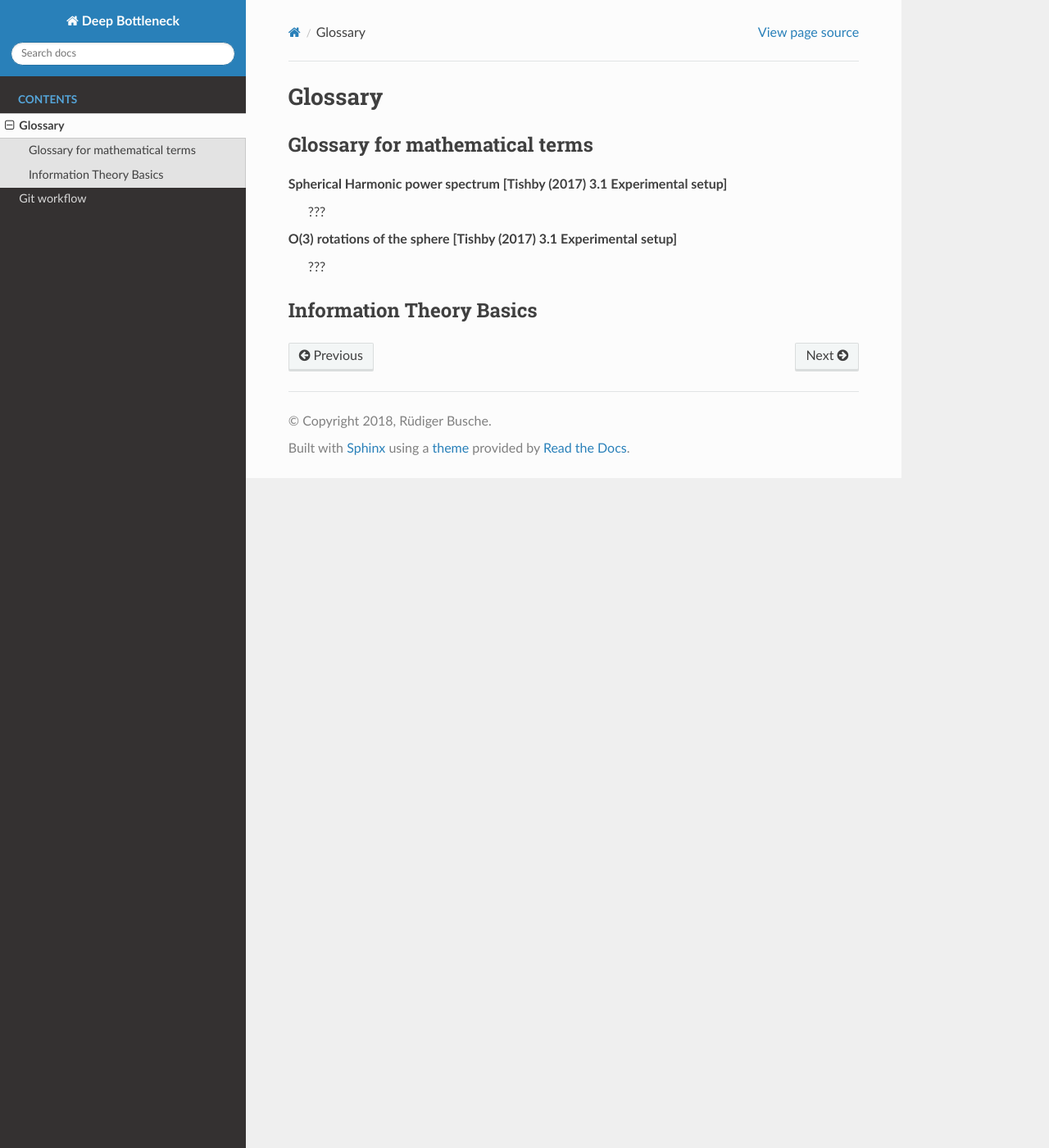
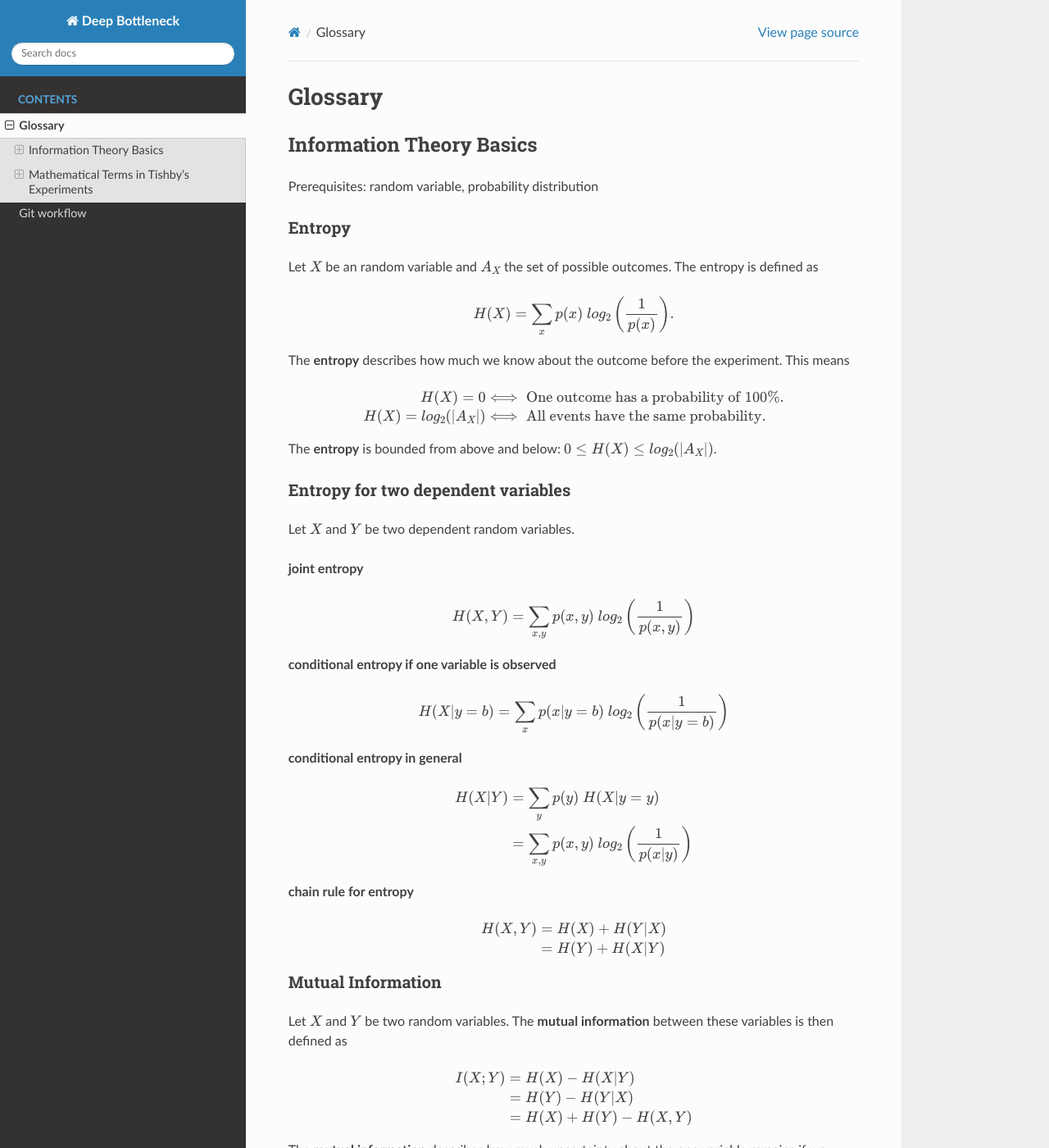
Before and after one commit to neuroinfo-os/deep-bottleneck, a Sphinx documentation site: the page built from docs/glossary.rst, in a window 1280 px wide and 1400 px high. Shown: the whole window at 82% size. Built offline with Sphinx 7.4.7 and the Read the Docs theme 2.0.0, drawn with Linux system fonts in a browser that asks for light colours; some of the changed text lies outside the part shown.

Commit message:
Added Information Theory Basics to glossary

```diff
--- a/docs/glossary.rst
+++ b/docs/glossary.rst
@@ -2,14 +2,130 @@
 Glossary
 ========
 
-Glossary for mathematical terms
--------------------------------
+Information Theory Basics
+-------------------------
+
+Prerequisites: random variable, probability distribution
+
+..
+  Ensemble
+  ^^^^^^^^
+  We extend the notion of a random variable to the notion of an **ensemble**.
+  An **ensemble** :math:`{X}` is a triplet :math:`(x, A_X, P_X)`, where :math:`x`
+  is just the variable denoting the outcomes of the random variable, :math:`A_X`
+  is the set of all possible outcomes and :math:`P_X` is the defining probability
+  distribution.
+
+
+
+Entropy
+^^^^^^^
+Let :math:`X` be an random variable and :math:`A_X` the set of possible
+outcomes. The entropy is defined as
+
+.. math::
+
+  H(X) = \sum_{x} p(x) \ log_2\left(\frac{1}{p(x)}\right).
+
+The **entropy** describes how much we know about the outcome before
+the experiment. This means
+
+.. math::
+
+  H(X) = 0 &\iff \text{One outcome has a probability of 100%.} \\
+  H(X) = log_2(|A_X|) &\iff \text{All events have the same probability.}
+
+
+The **entropy** is bounded from above and below: :math:`0 \leq H(X) \leq log_2(|A_X|)`.
+
+Entropy for two dependent variables
+^^^^^^^^^^^^^^^^^^^^^^^^^^^^^^^^^^^
+Let :math:`X` and :math:`Y` be two dependent random variables.
+
+**joint entropy**
+
+.. math::
+  H(X,Y) = \sum_{x,y} p(x,y) \ log_2\left(\frac{1}{p(x,y)}\right)
+
+**conditional entropy if one variable is observed**
+
+.. math::
+  H(X|y=b) = \sum_{x} p(x|y=b) \ log_2\left(\frac{1}{p(x|y=b)}\right)
+
+**conditional entropy in general**
+
+.. math::
+  H(X|Y) &= \sum_{y} p(y) \ H(X|y=y) \\
+         &= \sum_{x,y} p(x,y) \ log_2\left(\frac{1}{p(x|y)}\right)
+
+**chain rule for entropy**
+
+.. math::
+  H(X,Y) &= H(X) + H(Y|X) \\
+         &= H(Y) + H(X|Y)
+
+
+Mutual Information
+^^^^^^^^^^^^^^^^^^
+Let :math:`X` and :math:`Y` be two random variables. The **mutual information**
+between these variables is then defined as
+
+.. math::
+  I(X;Y) &= H(X) - H(X|Y) \\
+         &= H(Y) - H(Y|X) \\
+         &= H(X) + H(Y) - H(X,Y)
+
+The **mutual information** describes how much uncertainty about the one variable
+remains if we observe the other. It holds that
+
+.. math::
+  I(X;Y) = I(Y;X)
+  I(X;Y) \geq 0
+
+The following figure gives a good overview:
+
+.. image:: images/mutual_info_overview.png
+  :width: 300pt
+
+
+
+
+Kullback-Leibler divergence
+^^^^^^^^^^^^^^^^^^^^^^^^^^^
+Let :math:`X` be a random variable and :math:`p(x)` and :math:`q(x)` two
+probability distributions over this random variable. The **Kullback-Leibler
+divergence** is defined as
+
+.. math::
+
+  D_{KL}(p||q) = \sum_{x} p(x) \ log_2\left(\frac{p(x)}{q(x)}\right)
+
+
+The **Kullback-Leibler divergence** is often called *relative entropy* and
+denotes "something" like a distance between two distributions:
+
+.. math::
+
+  &D_{KL}(p||q) \geq 0 \\
+  &D_{KL}(p||q) = 0 \iff p=q
+
+Yet it is not a real distance as symmetry is not given.
+
+
+
+Typicality
+^^^^^^^^^^
+TODO
+
+
+
+Mathematical Terms in Tishby's Experiments
+------------------------------------------
 
 Spherical Harmonic power spectrum [Tishby (2017) 3.1 Experimental setup]
-    ???
+^^^^^^^^^^^^^^^^^^^^^^^^^^^^^^^^^^^^^^^^^^^^^^^^^^^^^^^^^^^^^^^^^^^^^^^^
+TODO
 
 O(3) rotations of the sphere [Tishby (2017) 3.1 Experimental setup]
-    ???
-
-Information Theory Basics
--------------------------
+^^^^^^^^^^^^^^^^^^^^^^^^^^^^^^^^^^^^^^^^^^^^^^^^^^^^^^^^^^^^^^^^^^^
+TODO
```
Also changed, not shown: docs/images/mutual_info_overview.png (added).
